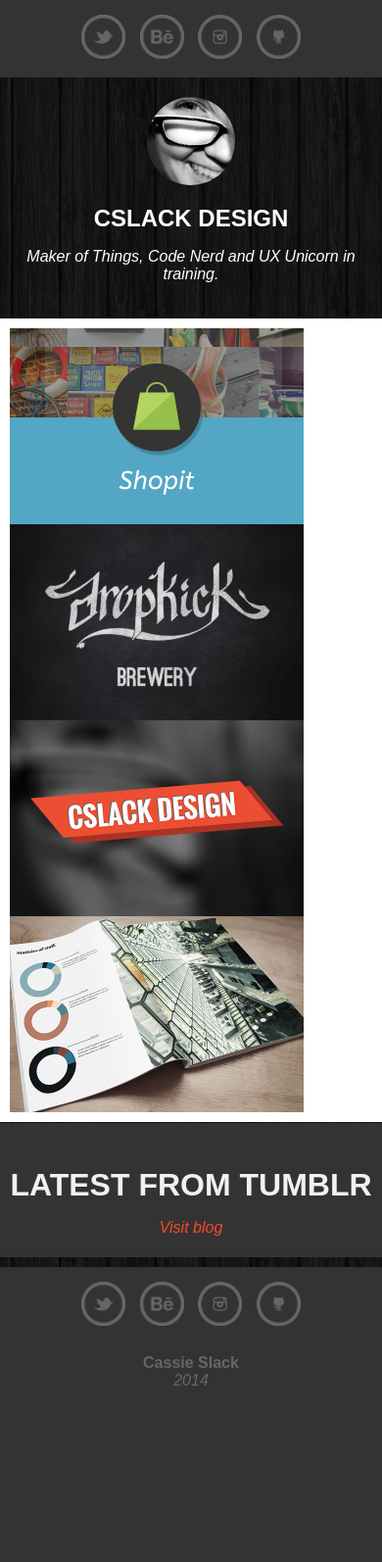
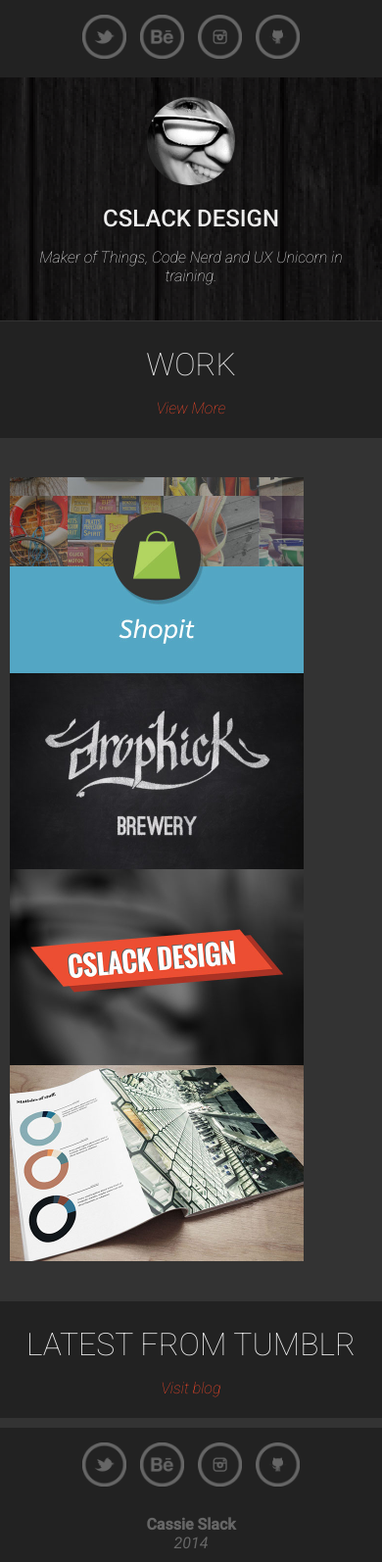
Before and after one commit to cslackdesign/cslackdesign.github.io, a PHP site: page /index.html in a window 390 px wide. Shown: the whole page at 98% size. Before the commit the page ends 1414 px from the top, so only its background shows below. Run offline with PHP 8.4, Linux system fonts and the light colour scheme.

Commit message:
Working to make more responsive/ colour changes

```diff
--- a/css/general.css
+++ b/css/general.css
@@ -14,6 +14,11 @@
   text-decoration: none;
 }
 
+body {
+    background-color: #333;
+    font-family: "roboto" , helvetica, sans-serif;
+}
+
 /*----------------------------------------------------------------------HEADER*/
 
 header {
@@ -21,7 +26,7 @@
   top:0;
   margin:0;
   padding:0;
-  background-color: #333333;
+  background-color: #222222;
 }
 
 /*------------------------------------------------------------------SOCIAL NAV*/
@@ -126,7 +143,6 @@
 .splash {
   background-image: url('../img/dark_wood_@2X.png');
   background-position: 0 0;
-  background-size: 100%;
   background-attachment: fixed;
 
   width: 100%;
@@ -134,7 +150,7 @@
   padding:20px;
 
   text-align: center;
-  color: #fff;
+  color: #eeeeee;
 }
 
 .profile {
@@ -144,13 +160,16 @@
 }
 
 h1 {
-  font-style: bold;
+  font-weight: 500;
   font-size: 1.5rem;
+  color: #eeeeee;
 }
 
 .sub {
   font-style:italic;
+  font-weight: 100;
   font-size: 1rem;
+  color: #eeeeee;
 }
 
 @media only screen and (min-width: 30em){
@@ -199,12 +218,15 @@
 
 /*------------------------------------------------------------------------WORK*/
 
+
+
 .work {
   position: relative;
   overflow: hidden;
   width: 420px;
-  margin: 0 auto;
+  margin: 30px auto;
   padding: 10px;
+
 }
 
 @media only screen and (min-width: 40em){
@@ -250,36 +272,40 @@
   display: block;
   overflow: hidden;
   text-align: center;
-  background-image: url('../img/dark_wood_@2X.png');
-  background-position: 0 0;
-  background-size: 100%;
+  background-color: #333;
+
 
 }
 
 .comments-title {
   width: 100%;
   top:0;
-  background-color: #333333;
+  background-color: #222222;
   padding: 5px;
   margin: 1px 0 10px 0;
+  text-align: center;
 }
 
 h4 {
-  color: #f1f1f1;
+  font-weight: 100;
+  color: #eeeeee;
   font-size: 2rem;
-  margin:40px 0 0 0;
+  margin: 20px 0 0;
   padding: 0;
 }
 
-.comments a {
+.comments-title a {
   color: #f6482a;
   padding:0;
 }
 
-.comments a:hover {
-  color: #fff;
-  -webkit-transition:all 0.3s ease-in-out;
-  transition:all 0.3s ease-in-out;
+.comments-title a:hover {
+  color: #eeeeee
+    -webkit-transition: all .3s ease-in-out;
+    -moz-transition: all .3s ease-in-out;
+    -ms-transition: all .3s ease-in-out;
+    -o-transition: all .3s ease-in-out;
+    transition: all .3s ease-in-out;
 }
 
 .tumblr_posts {
@@ -351,13 +377,13 @@
 /*----------------------------------------------------------------------FOOTER*/
 
 footer {
-  background-color: #333333;
+  background-color: #191919;
   margin: 1rem 0 0;
   width: 100%;
 }
 
 nav {
-  background-color: #333;
+  background-color: #222222;
 }
 
 .footer {
--- a/index.html
+++ b/index.html
@@ -11,6 +11,10 @@
   <link href="css/general.css" rel="stylesheet">
   <link href="css/grid.css" rel="stylesheet">
   <link href="css/style10.css" rel="stylesheet">
+
+  <!--FONTS-->
+
+  <link href='http://fonts.googleapis.com/css?family=Roboto:400,100,100italic,400italic,500,500italic' rel='stylesheet' type='text/css'>
 
 </head>
 <body>
@@ -36,7 +40,14 @@
 
   </section>
 
+    <div class="comments-title">
+
+      <h4>WORK</h4>
+      <p class="sub"><a href="https://www.behance.net/CSlack">View More</a></p>
+
+    </div>
   <section class="work">
+
 
     <div class="view view-tenth">
 
@@ -93,7 +104,7 @@
     <div class="comments-title">
 
       <h4>LATEST FROM TUMBLR</h4>
-      <p class="sub"><a href="https://designsandsuch.tumblr.com">Visit blog</a></p>
+      <p class="sub"><a href="http://designsandsuch.tumblr.com">Visit blog</a></p>
 
     </div>
 
```
Also changed, not shown: other parts of css/general.css (+23 -11 lines).
